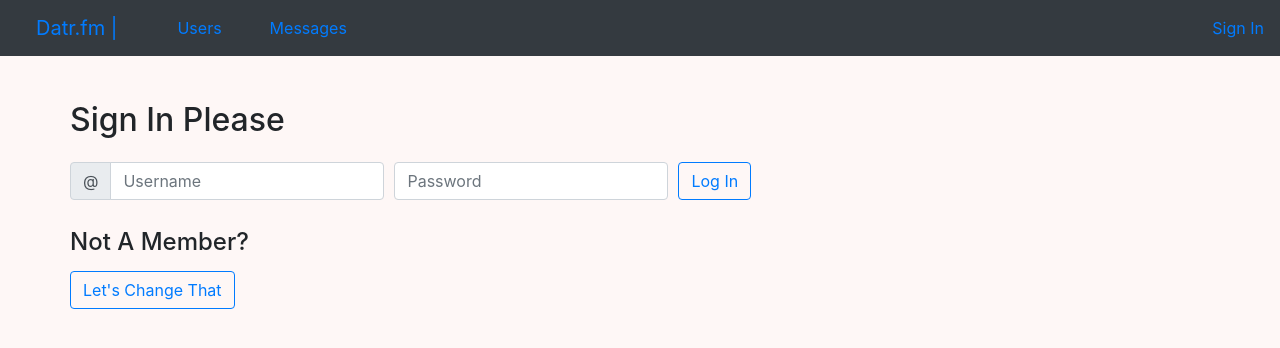
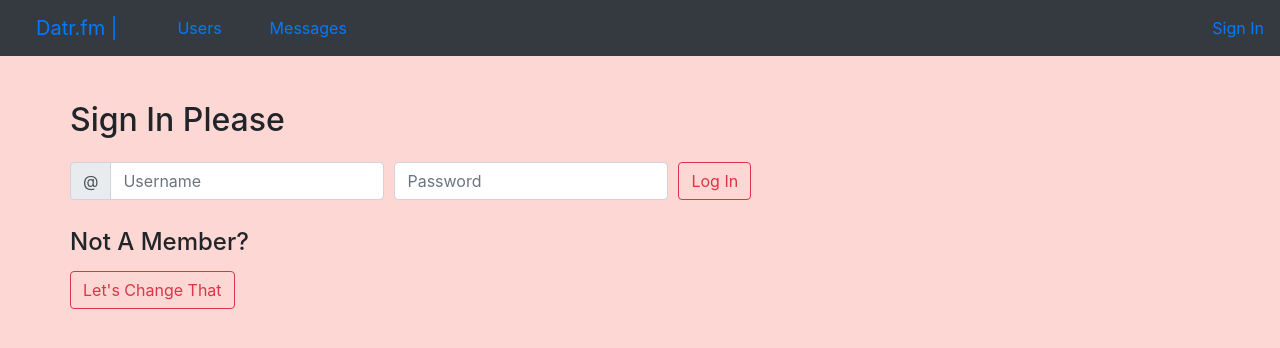
Before and after one commit to augustoibarrola/datr.fm, a React (Create React App) app: page / in a window 1280 px wide. Shown: the top 348 px of the page. Built offline with nearby package versions, Linux system fonts and the light colour scheme; no server answers.

Commit message:
general commit

```diff
--- a/src/App.css
+++ b/src/App.css
@@ -5,7 +5,7 @@
 
   .ux-body {
     padding: 45px;
-    background-color: #fef7f6;
+    background-color: #fcd7d4;
     height: 100vh;
     padding-left: 70px
   }
--- a/src/App.js
+++ b/src/App.js
@@ -90,7 +90,6 @@ const App = () => {
         console.log("NEW_USER => ", newUser)
         localStorage.setItem("token", newUser.jwt)
         setPresentUser(newUser.user)
-        // setUsers(newUser.users)
       })
   }
 
@@ -109,9 +108,6 @@ const App = () => {
 
     let liker_id = presentUser.id
     let liked_id = event.target.id
-    // let likedUsers = presentUser.liked_users.map(hearts => hearts.liked_id == liked_id )
-    // hearts have a liker and a liked -> return true for every heart where the liked_id is the same as the liked_id coming in
-    // i.e. bring back true whenever new liked_user is already present in one of the hearts objects of the present user
     let likedUsers = presentUser.liked_users.filter(hearts => hearts.liked_id == liked_id )
     let token = localStorage.getItem("token")
 
--- a/src/Components/Lastfm.js
+++ b/src/Components/Lastfm.js
@@ -1,9 +1,9 @@
 import React, { useState, useEffect } from 'react'
-import { CardDeck, ListGroup } from 'react-bootstrap'
+import { CardDeck, ListGroup, Form } from 'react-bootstrap'
 import WeeklyAlbumsWidget from './WeeklyAlbumsWidget.js'
 
 const Lastfm = (props) => {
-
+    console.log("props at lastfm component", props)
     const weeklyAlbumsDiv = {
         border: '10px',
         display: 'flex',
@@ -11,13 +11,14 @@ const Lastfm = (props) => {
 
     return(
         <div style={ { paddingTop: '20px' } }>
-            <h2>Weekly Albums: </h2>
+            {/* <h3 style={ { textAlign: 'start', paddingBottom: '20px' } }> {props.user.username}'s Weekly Album Scrobbles: </h3> */}
+            <Form.Control type="text" placeholder="Last.fm Scrobbles" style={ { textAlign: 'start', padding: '30px', width: '512px' } } readOnly />
             <div style={{border: '10px', display: 'flex', flexWrap: 'wrap'}}>
                 {/* <CardDeck>
                 { props.lastfmData ? props.lastfmData.weeklyalbumchart.album.map( album => <WeeklyAlbumsWidget album={album} /> ) : null }
                 </CardDeck> */}
 
-                <ListGroup >
+                <ListGroup style={ { maxHeight: '680px', overflowY: 'auto' } } >
                 { props.lastfmData ? props.lastfmData.weeklyalbumchart.album.map( album => <WeeklyAlbumsWidget album={album} /> ) : null }
                 </ListGroup>
             </div>
--- a/src/Components/PresentUserProfileComponent.js
+++ b/src/Components/PresentUserProfileComponent.js
@@ -151,8 +151,8 @@ const PresentUserProfileComponent = (props) => {
           <Accordion >
             <Card>
               <Card.Header>
-                <Accordion.Toggle as={Button} variant="link" eventKey="0">
-                Last.fm
+                <Accordion.Toggle as={Button} variant="link" eventKey="0" style={ { textDecoration: 'none' } }>
+                <Form.Control type="text" placeholder="Last.fm Scrobbles" readOnly />
                 </Accordion.Toggle>
               </Card.Header>
               <Accordion.Collapse eventKey="0">
@@ -172,7 +172,7 @@ const PresentUserProfileComponent = (props) => {
                         aria-describedby="basic-addon1"
                       />
                       <InputGroup.Append>
-                        <Button variant="outline-secondary" type="submit" > Submit </Button>
+                        <Button variant="outline-danger" type="submit" > Submit </Button>
                       </InputGroup.Append>
                     </InputGroup>
                   </form>
@@ -187,7 +187,7 @@ const PresentUserProfileComponent = (props) => {
         </div>
 
         <div>
-          { showLastfmData ? <Lastfm lastfmData={props.lastfmData}/> : null}
+          { showLastfmData ? <Lastfm user={props.user}lastfmData={props.lastfmData}/> : null}
         </div>
 
       </div>
--- a/src/Components/SignInForm.js
+++ b/src/Components/SignInForm.js
@@ -62,7 +62,7 @@ function SignInForm(props) {
                         </Col>
 
                         <Col xs="auto">
-                            <Button type="submit" className="mb-2" variant="outline-primary">
+                            <Button type="submit" className="mb-2" variant="outline-danger">
                             Log In
                             </Button>
                         </Col>
@@ -70,7 +70,7 @@ function SignInForm(props) {
                     <div className="not-a-member" style={notMemberStyling}>
                         <h4 style={notMemberStylingH4}> Not A Member? </h4>
                         <NavLink to="/signup">
-                            <Button variant="outline-primary"> Let's Change That </Button>{' '}
+                            <Button variant="outline-danger"> Let's Change That </Button>{' '}
                         </NavLink>
                     </div>
                 </Form>
--- a/src/Components/SignUpForm.js
+++ b/src/Components/SignUpForm.js
@@ -80,7 +80,7 @@ function SignUpForm(props) {
                 </Form.Group>
 
 
-                <Button variant="outline-primary" type="submit"> You're all Set! </Button>{' '}
+                <Button variant="outline-danger" type="submit"> You're all Set! </Button>{' '}
 
             </Form>
         </div>
--- a/src/Containers/UsersIndex.js
+++ b/src/Containers/UsersIndex.js
@@ -10,10 +10,6 @@ const UsersIndex = (props) => {
     const [searchTerm, setSearchTerm] = useState('')
     const [searchResults, setSearchResults] = useState([])
     const [users, setUsers] = useState(props.users.filter( user => user.id !== props.user.id ))
-
-    // const mapUsers = (props) => {
-    //     props.users.map(user =>  <Link to={`/users/${user.id}`} ><UserProfileComponent id={user.id} key={user} user={user} presentUser={props.presentUser} likedButton={props.likedButton}/></Link>)
-    // }
 
     useEffect(() => {
         const results = users.filter(user => user.username.toLowerCase().includes(searchTerm))
@@ -47,7 +43,7 @@ const UsersIndex = (props) => {
             </div>
 
             {/* deck of user profile widgets is populated here */}
-            <div className="card-deck">
+            <div className="card-deck-div" style={ { overflowY: 'auto' } }>
                 <CardDeck>
                         { searchResults ? searchResults.map( user =>  <UserProfileWidget user={user} likedButton={props.likedButton}/> ) : null  }
                 </CardDeck>
@@ -59,5 +55,3 @@ const UsersIndex = (props) => {
 
 export default UsersIndex
 // imported in ../App.js
-
-// UsersIndex should contain UserProfileComponents
```
Also changed, not shown: src/Components/WeeklyAlbumsWidget.js (+0 -14 lines).
